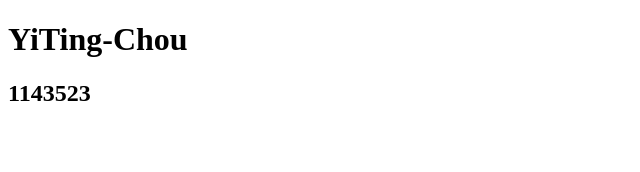
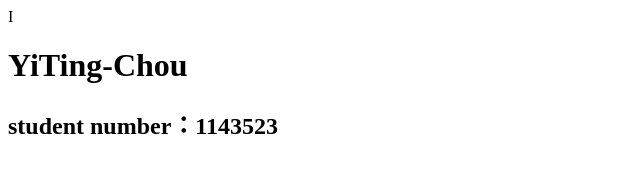
Before and after one commit to raidonchou0322/raidonchou0322.github.io, a plain HTML site: page index.html in a window 1280 px wide. Shown: the whole page, without its empty margins (0-640 px from the left). Drawn offline with Linux system fonts and the light colour scheme.

Commit message:
Update index.html

```diff
--- a/index.html
+++ b/index.html
@@ -1,8 +1,8 @@
 <!DOCTYPE html>
 <html>
 <body>
-
+I
 <h1>YiTing-Chou </h1>
-<h2>1143523</h2>
+<h2>student number：1143523</h2>
 </body>
 </html>
```
